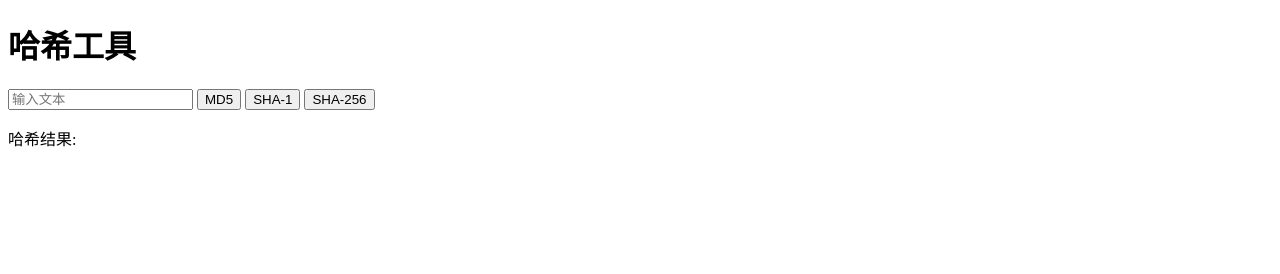
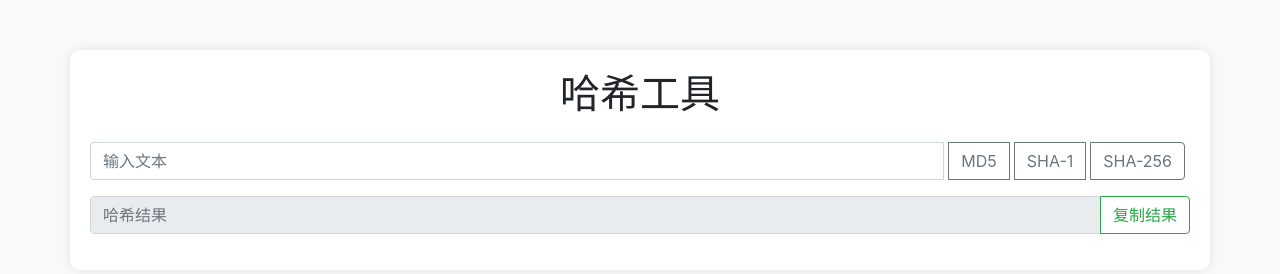
Before and after one commit to axyst/tools, a plain HTML site: page simple-hash/index.html in a window 1280 px wide. Drawn offline with nearby package versions, Linux system fonts and the light colour scheme.

Commit message:
update simple-hash UI

```diff
--- /dev/null
+++ b/simple-hash/index.css
@@ -0,0 +1,21 @@
+body {
+    background-color: #f8f9fa;
+    padding-top: 50px;
+}
+
+.container {
+    background: white;
+    border-radius: 10px;
+    padding: 20px;
+    box-shadow: 0 0 10px rgba(0, 0, 0, 0.1);
+}
+
+.btn-hash {
+    margin: 0 5px;
+}
+
+#copy-notification {
+    display: none;
+    color: #28a745;
+    margin-left: 10px;
+}
--- a/simple-hash/index.html
+++ b/simple-hash/index.html
@@ -1,37 +1,80 @@
 <!DOCTYPE html>
 <html lang="zh-cn">
-<head>
-    <meta charset="UTF-8">
+  <head>
+    <meta charset="UTF-8" />
+    <meta name="viewport" content="width=device-width, initial-scale=1.0" />
     <title>哈希工具</title>
+
+    <link
+      rel="stylesheet"
+      href="https://stackpath.bootstrapcdn.com/bootstrap/4.5.2/css/bootstrap.min.css"
+    />
+
+    <link
+      rel="stylesheet"
+      href="index.css"
+    />
+
     <script src="https://cdnjs.cloudflare.com/ajax/libs/crypto-js/4.1.1/crypto-js.min.js"></script>
-    <script>
-        function generateHash(algorithm) {
-            const text = document.getElementById('text-to-hash').value;
-            let hash;
-            switch (algorithm) {
-                case 'MD5':
-                    hash = CryptoJS.MD5(text);
-                    break;
-                case 'SHA-1':
-                    hash = CryptoJS.SHA1(text);
-                    break;
-                case 'SHA-256':
-                    hash = CryptoJS.SHA256(text);
-                    break;
-                default:
-                    alert('Unsupported algorithm. Please select a valid hashing algorithm.');
-                    return;
-            }
-            document.getElementById('hash-result').textContent = hash.toString();
-        }
-    </script>
-</head>
-<body>
-    <h1>哈希工具</h1>
-    <input type="text" id="text-to-hash" placeholder="输入文本">
-    <button onclick="generateHash('MD5')">MD5</button>
-    <button onclick="generateHash('SHA-1')">SHA-1</button>
-    <button onclick="generateHash('SHA-256')">SHA-256</button>
-    <p>哈希结果: <span id="hash-result"></span></p>
-</body>
+    <script src="index.js"></script>
+  </head>
+  <body>
+    <div class="container">
+      <h1 class="text-center mb-4">哈希工具</h1>
+      <div class="input-group mb-3">
+        <input
+          type="text"
+          id="text-to-hash"
+          class="form-control"
+          placeholder="输入文本"
+        />
+        <div class="input-group-append">
+          <button
+            class="btn btn-outline-secondary btn-hash"
+            type="button"
+            onclick="generateHash('MD5')"
+          >
+            MD5
+          </button>
+          <button
+            class="btn btn-outline-secondary btn-hash"
+            type="button"
+            onclick="generateHash('SHA-1')"
+          >
+            SHA-1
+          </button>
+          <button
+            class="btn btn-outline-secondary btn-hash"
+            type="button"
+            onclick="generateHash('SHA-256')"
+          >
+            SHA-256
+          </button>
+        </div>
+      </div>
+      <div class="input-group mb-3">
+        <input
+          type="text"
+          id="hash-result"
+          class="form-control"
+          placeholder="哈希结果"
+          readonly
+        />
+        <div class="input-group-append">
+          <button
+            class="btn btn-outline-success"
+            type="button"
+            onclick="copyToClipboard()"
+          >
+            复制结果
+          </button>
+        </div>
+      </div>
+      <p id="copy-notification">已复制结果!</p>
+    </div>
+
+    <!-- jQuery and Bootstrap Bundle (includes Popper) -->
+    <script src="https://code.jquery.com/jquery-3.5.1.slim.min.js"></script>
+    <script src="https://stackpath.bootstrapcdn.com/bootstrap/4.5.2/js/bootstrap.bundle.min.js"></script>
+  </body>
 </html>
--- /dev/null
+++ b/simple-hash/index.js
@@ -0,0 +1,39 @@
+function generateHash(algorithm) {
+  const text = document.getElementById("text-to-hash").value;
+  let hash;
+  switch (algorithm) {
+    case "MD5":
+      hash = CryptoJS.MD5(text);
+      break;
+    case "SHA-1":
+      hash = CryptoJS.SHA1(text);
+      break;
+    case "SHA-256":
+      hash = CryptoJS.SHA256(text);
+      break;
+    default:
+      alert("Unsupported algorithm. Please select a valid hashing algorithm.");
+      return;
+  }
+  document.getElementById("hash-result").textContent = hash.toString();
+}
+
+function copyToClipboard() {
+  const hashResult = document.getElementById("hash-result");
+  if (hashResult.textContent === "") {
+    return;
+  }
+  const textarea = document.createElement("textarea");
+  textarea.value = hashResult.textContent;
+  document.body.appendChild(textarea);
+  textarea.select();
+  textarea.setSelectionRange(0, 99999); // For mobile devices
+  document.execCommand("copy");
+  document.body.removeChild(textarea);
+
+  const copyNotification = document.getElementById("copy-notification");
+  copyNotification.style.display = "inline";
+  setTimeout(() => {
+    copyNotification.style.display = "none";
+  }, 2000);
+}
```
